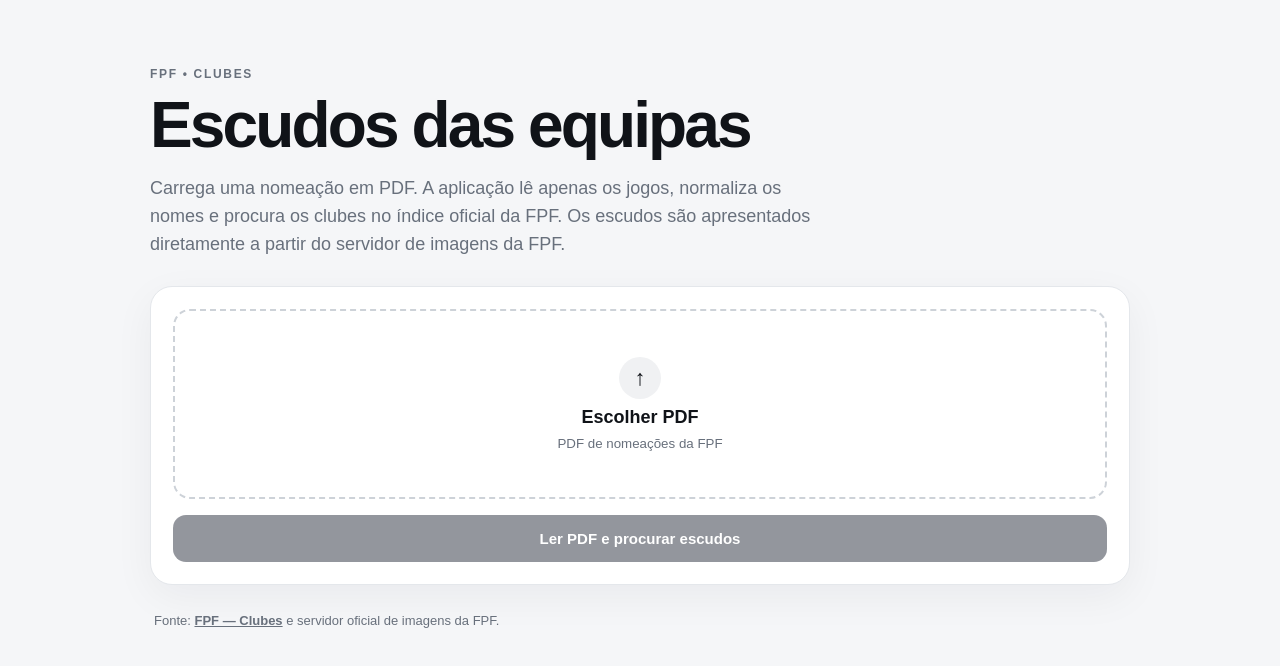
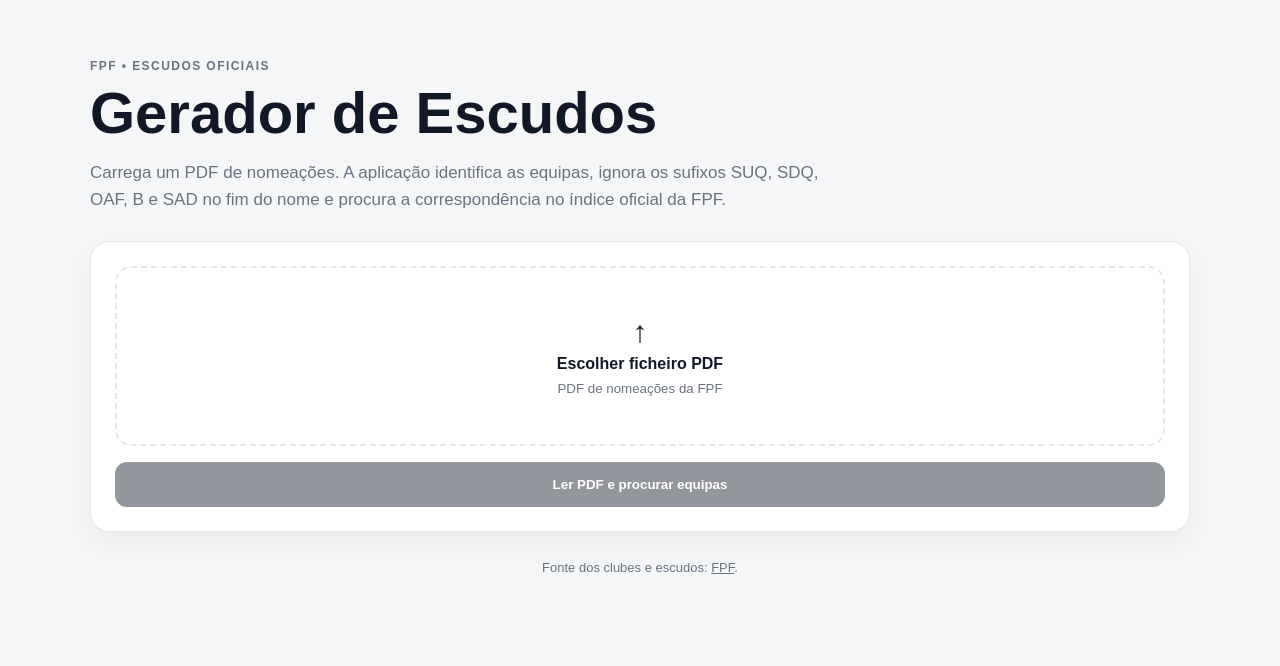
Before and after one commit to nucleomarquesbom-beep/GeradorNomea-es, a Next.js app: page / in a window 1280 px wide. Shown: the top 666 px of the page. Built offline with nearby package versions, Linux system fonts and the light colour scheme.

Commit message:
Add files via upload

```diff
--- a/app/globals.css
+++ b/app/globals.css
@@ -1,54 +1,186 @@
 :root {
-  --bg: #f5f6f8;
+  --background: #f5f6f8;
+  --foreground: #111827;
   --card: #ffffff;
-  --text: #101318;
-  --muted: #68707c;
-  --line: #e4e7eb;
+  --border: #e5e7eb;
+  --muted: #6b7280;
   --accent: #111827;
-  --success: #147a4b;
-  --warning: #9a6700;
-  --danger: #b42318;
+  --success: #166534;
+  --warning: #92400e;
+  --danger: #991b1b;
 }
+
 * { box-sizing: border-box; }
-html, body { margin: 0; padding: 0; min-height: 100%; background: var(--bg); color: var(--text); font-family: Arial, Helvetica, sans-serif; }
-body { min-height: 100vh; }
+
+html, body { margin: 0; padding: 0; min-height: 100%; }
+
+body {
+  background: var(--background);
+  color: var(--foreground);
+  font-family: Arial, Helvetica, sans-serif;
+}
+
 a { color: inherit; }
-.page { width: min(980px, calc(100% - 32px)); margin: 0 auto; padding: 64px 0 40px; }
+
+.page {
+  width: min(1100px, calc(100% - 32px));
+  margin: 0 auto;
+  padding: 56px 0;
+}
+
 .hero { margin-bottom: 28px; }
-.eyebrow { font-size: 12px; font-weight: 800; letter-spacing: .14em; color: var(--muted); }
-h1 { font-size: clamp(38px, 7vw, 64px); line-height: .98; letter-spacing: -.045em; margin: 12px 0 18px; }
-.hero p { max-width: 680px; color: var(--muted); font-size: 18px; line-height: 1.55; }
-.card, .club-card { background: var(--card); border: 1px solid var(--line); border-radius: 22px; box-shadow: 0 12px 40px rgba(16, 24, 40, .05); }
-.upload-card { padding: 22px; display: grid; gap: 16px; }
-.dropzone { min-height: 190px; border: 2px dashed #cdd2d8; border-radius: 17px; display: grid; place-items: center; align-content: center; gap: 8px; cursor: pointer; text-align: center; }
+
+.eyebrow {
+  font-size: 12px;
+  font-weight: 800;
+  letter-spacing: .12em;
+  color: var(--muted);
+}
+
+h1 {
+  font-size: clamp(34px, 6vw, 58px);
+  line-height: 1;
+  margin: 10px 0 16px;
+}
+
+.hero p {
+  max-width: 760px;
+  color: var(--muted);
+  line-height: 1.6;
+  font-size: 17px;
+}
+
+.card {
+  background: var(--card);
+  border: 1px solid var(--border);
+  border-radius: 20px;
+  padding: 24px;
+  box-shadow: 0 12px 30px rgba(0,0,0,.05);
+}
+
+.dropzone {
+  min-height: 180px;
+  border: 2px dashed var(--border);
+  border-radius: 16px;
+  display: flex;
+  flex-direction: column;
+  align-items: center;
+  justify-content: center;
+  cursor: pointer;
+  text-align: center;
+  gap: 8px;
+}
+
 .dropzone input { display: none; }
-.dropzone strong { font-size: 18px; }
+
+.upload-icon {
+  font-size: 30px;
+  line-height: 1;
+}
+
 .dropzone small { color: var(--muted); }
-.upload-icon { width: 42px; height: 42px; border-radius: 50%; display: grid; place-items: center; background: #f0f1f3; font-size: 22px; }
-.primary { border: 0; border-radius: 13px; padding: 15px 18px; background: var(--accent); color: white; font-size: 15px; font-weight: 800; cursor: pointer; }
+
+.primary {
+  width: 100%;
+  border: 0;
+  border-radius: 12px;
+  padding: 15px 18px;
+  margin-top: 16px;
+  background: var(--accent);
+  color: white;
+  font-weight: 800;
+  cursor: pointer;
+}
+
 .primary:disabled { opacity: .45; cursor: not-allowed; }
-.message { margin: 0; color: var(--muted); text-align: center; }
-.results { margin-top: 24px; display: grid; gap: 12px; }
-.club-card { padding: 18px; display: flex; gap: 20px; align-items: center; }
-.logo-wrap { width: 92px; height: 92px; flex: 0 0 92px; border-radius: 18px; background: #f7f7f8; display: grid; place-items: center; overflow: hidden; }
-.logo-wrap img { max-width: 78px; max-height: 78px; object-fit: contain; }
-.no-logo { font-size: 28px; color: #a0a6ad; }
-.club-info { min-width: 0; }
-.club-info h2 { margin: 5px 0 5px; font-size: 20px; }
-.original { margin: 0 0 8px; color: var(--muted); font-size: 13px; }
-.status { font-size: 11px; font-weight: 800; text-transform: uppercase; letter-spacing: .06em; }
+
+.message {
+  margin-top: 16px;
+  padding: 12px 14px;
+  border-radius: 10px;
+  background: #f3f4f6;
+}
+
+.results {
+  display: grid;
+  gap: 12px;
+  margin-top: 24px;
+}
+
+.club-card {
+  display: grid;
+  grid-template-columns: 96px 1fr;
+  gap: 18px;
+  align-items: center;
+  background: var(--card);
+  border: 1px solid var(--border);
+  border-radius: 16px;
+  padding: 16px;
+}
+
+.logo-wrap {
+  width: 96px;
+  height: 96px;
+  display: grid;
+  place-items: center;
+  background: #fafafa;
+  border-radius: 12px;
+}
+
+.logo-wrap img {
+  width: 82px;
+  height: 82px;
+  object-fit: contain;
+}
+
+.no-logo {
+  font-size: 30px;
+  color: var(--muted);
+}
+
+.club-info h2 {
+  margin: 6px 0;
+  font-size: 20px;
+}
+
+.club-info p {
+  margin: 4px 0;
+  color: var(--muted);
+}
+
+.detail { font-size: 13px; }
+
+.status {
+  display: inline-block;
+  font-size: 11px;
+  font-weight: 800;
+  text-transform: uppercase;
+  letter-spacing: .04em;
+}
+
 .status.found { color: var(--success); }
 .status.ambiguous { color: var(--warning); }
 .status.not_found, .status.error { color: var(--danger); }
-.candidates { display: flex; flex-wrap: wrap; gap: 8px; margin: 10px 0; }
-.candidate { border: 1px solid var(--line); border-radius: 10px; padding: 7px 10px; display: flex; align-items: center; gap: 7px; font-size: 13px; }
-.candidate img { width: 24px; height: 24px; object-fit: contain; }
-footer { padding: 28px 4px 0; color: var(--muted); font-size: 13px; }
-footer a { font-weight: 700; }
-@media (max-width: 600px) {
-  .page { padding-top: 36px; }
-  .club-card { align-items: flex-start; }
-  .logo-wrap { width: 70px; height: 70px; flex-basis: 70px; }
-  .logo-wrap img { max-width: 58px; max-height: 58px; }
+
+.candidate {
+  display: inline-block;
+  padding: 6px 8px;
+  border: 1px solid var(--border);
+  border-radius: 8px;
+  margin: 6px 6px 0 0;
+  font-size: 13px;
 }
-.error-detail { color: var(--danger); word-break: break-word; }
+
+footer {
+  padding: 28px 0;
+  text-align: center;
+  color: var(--muted);
+  font-size: 13px;
+}
+
+@media (max-width: 640px) {
+  .page { width: min(100% - 20px, 1100px); padding-top: 32px; }
+  .club-card { grid-template-columns: 72px 1fr; }
+  .logo-wrap { width: 72px; height: 72px; }
+  .logo-wrap img { width: 62px; height: 62px; }
+}
--- a/app/layout.tsx
+++ b/app/layout.tsx
@@ -2,13 +2,13 @@ import type { Metadata } from "next";
 import "./globals.css";
 
 export const metadata: Metadata = {
-  title: "FPF Escudos",
-  description: "Lê equipas de um PDF e procura os respetivos escudos na FPF."
+  title: "Gerador de Escudos FPF",
+  description: "Extrai equipas de um PDF e encontra os seus escudos oficiais na FPF."
 };
 
 export default function RootLayout({ children }: Readonly<{ children: React.ReactNode }>) {
   return (
-    <html lang="pt">
+    <html lang="pt-PT">
       <body>{children}</body>
     </html>
   );
--- a/app/page.tsx
+++ b/app/page.tsx
@@ -1,6 +1,6 @@
 "use client";
 
-import { ChangeEvent, useState } from "react";
+import { useState } from "react";
 
 type Result = {
   original: string;
@@ -14,13 +14,13 @@ type Result = {
 export default function Home() {
   const [file, setFile] = useState<File | null>(null);
   const [results, setResults] = useState<Result[]>([]);
-  const [loading, setLoading] = useState(false);
+  const [busy, setBusy] = useState(false);
   const [message, setMessage] = useState("");
 
   async function processPdf() {
     if (!file) return;
 
-    setLoading(true);
+    setBusy(true);
     setMessage("");
     setResults([]);
 
@@ -28,86 +28,65 @@ export default function Home() {
       const body = new FormData();
       body.append("file", file);
 
-      const response = await fetch("/api/process", {
-        method: "POST",
-        body,
-      });
-
+      const response = await fetch("/api/process", { method: "POST", body });
       const data = await response.json();
 
-      if (!response.ok) {
-        throw new Error(data.error || "Não foi possível processar o PDF.");
-      }
+      if (!response.ok) throw new Error(data.error || "Erro ao processar o PDF.");
 
       setResults(data.results || []);
       setMessage(`Foram identificadas ${data.teamCount ?? 0} equipas.`);
     } catch (error) {
-      setMessage(
-        error instanceof Error ? error.message : "Erro inesperado."
-      );
+      setMessage(error instanceof Error ? error.message : "Erro inesperado.");
     } finally {
-      setLoading(false);
+      setBusy(false);
     }
-  }
-
-  function onFileChange(event: ChangeEvent<HTMLInputElement>) {
-    setFile(event.target.files?.[0] ?? null);
-    setResults([]);
-    setMessage("");
   }
 
   return (
     <main className="page">
       <section className="hero">
-        <span className="eyebrow">FPF • CLUBES</span>
-        <h1>Escudos das equipas</h1>
+        <span className="eyebrow">FPF • ESCUDOS OFICIAIS</span>
+        <h1>Gerador de Escudos</h1>
         <p>
-          Carrega uma nomeação em PDF. A aplicação lê apenas os jogos,
-          normaliza os nomes e procura os clubes no índice oficial da FPF.
-          Os escudos são apresentados diretamente a partir do servidor de
-          imagens da FPF.
+          Carrega um PDF de nomeações. A aplicação identifica as equipas,
+          ignora os sufixos SUQ, SDQ, OAF, B e SAD no fim do nome e procura a
+          correspondência no índice oficial da FPF.
         </p>
       </section>
 
-      <section className="card upload-card">
+      <section className="card">
         <label className="dropzone">
           <input
             type="file"
-            accept="application/pdf,.pdf"
-            onChange={onFileChange}
+            accept=".pdf,application/pdf"
+            onChange={(e) => {
+              setFile(e.target.files?.[0] || null);
+              setResults([]);
+              setMessage("");
+            }}
           />
           <span className="upload-icon">↑</span>
-          <strong>{file ? file.name : "Escolher PDF"}</strong>
+          <strong>{file ? file.name : "Escolher ficheiro PDF"}</strong>
           <small>PDF de nomeações da FPF</small>
         </label>
 
-        <button
-          className="primary"
-          disabled={!file || loading}
-          onClick={processPdf}
-        >
-          {loading
-            ? "A ler PDF e a procurar equipas…"
-            : "Ler PDF e procurar escudos"}
+        <button className="primary" disabled={!file || busy} onClick={processPdf}>
+          {busy ? "A analisar…" : "Ler PDF e procurar equipas"}
         </button>
 
-        {message && <p className="message">{message}</p>}
+        {message && <div className="message">{message}</div>}
       </section>
 
       {results.length > 0 && (
         <section className="results">
           {results.map((item, index) => (
-            <article
-              className="club-card"
-              key={`${item.normalized}-${index}`}
-            >
+            <article className="club-card" key={`${item.normalized}-${index}`}>
               <div className="logo-wrap">
                 {item.club?.logoUrl ? (
                   <img
                     src={item.club.logoUrl}
                     alt={`Escudo ${item.club.name}`}
                     loading="lazy"
-                    referrerPolicy="strict-origin-when-cross-origin"
                   />
                 ) : (
                   <span className="no-logo">?</span>
@@ -116,48 +95,24 @@ export default function Home() {
 
               <div className="club-info">
                 <span className={`status ${item.status}`}>
-                  {item.status === "found"
-                    ? "Encontrado na FPF"
-                    : item.status === "ambiguous"
-                    ? "Correspondência ambígua"
-                    : item.status === "not_found"
-                    ? "Não encontrado na FPF"
-                    : "Erro na consulta FPF"}
+                  {item.status === "found" && "Encontrado na FPF"}
+                  {item.status === "ambiguous" && "Correspondência ambígua"}
+                  {item.status === "not_found" && "Não encontrado"}
+                  {item.status === "error" && "Erro"}
                 </span>
 
                 <h2>{item.club?.name || item.normalized}</h2>
-                <p className="original">PDF: {item.original}</p>
-                {item.message && (
-                  <p className="original error-detail">{item.message}</p>
-                )}
+                <p>PDF: {item.original}</p>
+                {item.message && <p className="detail">{item.message}</p>}
 
-                {item.status === "ambiguous" &&
-                item.candidates?.length ? (
-                  <div className="candidates">
-                    {item.candidates.map((candidate, i) => (
-                      <div
-                        className="candidate"
-                        key={`${candidate.id}-${i}`}
-                      >
-                        {candidate.logoUrl && (
-                          <img
-                            src={candidate.logoUrl}
-                            alt=""
-                            loading="lazy"
-                          />
-                        )}
-                        <span>{candidate.name}</span>
-                      </div>
-                    ))}
+                {item.candidates?.map((candidate) => (
+                  <div className="candidate" key={candidate.id}>
+                    <span>{candidate.name}</span>
                   </div>
-                ) : null}
+                ))}
 
                 {item.club?.url && (
-                  <a
-                    href={item.club.url}
-                    target="_blank"
-                    rel="noreferrer"
-                  >
+                  <a href={item.club.url} target="_blank" rel="noreferrer">
                     Abrir clube na FPF ↗
                   </a>
                 )}
@@ -168,15 +123,7 @@ export default function Home() {
       )}
 
       <footer>
-        Fonte:{" "}
-        <a
-          href="https://www.fpf.pt/pt/competicoes/clubes"
-          target="_blank"
-          rel="noreferrer"
-        >
-          FPF — Clubes
-        </a>{" "}
-        e servidor oficial de imagens da FPF.
+        Fonte dos clubes e escudos: <a href="https://www.fpf.pt/pt/competicoes/clubes" target="_blank" rel="noreferrer">FPF</a>.
       </footer>
     </main>
   );
```
